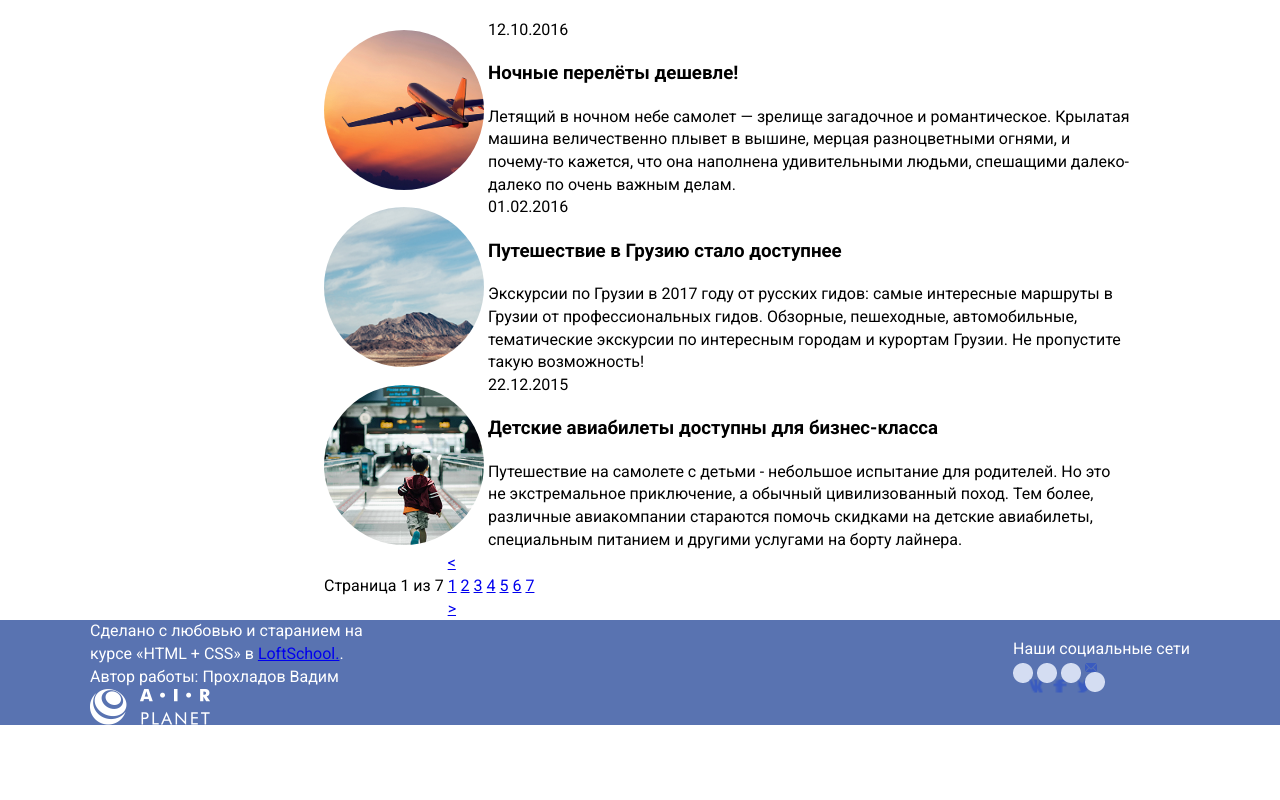
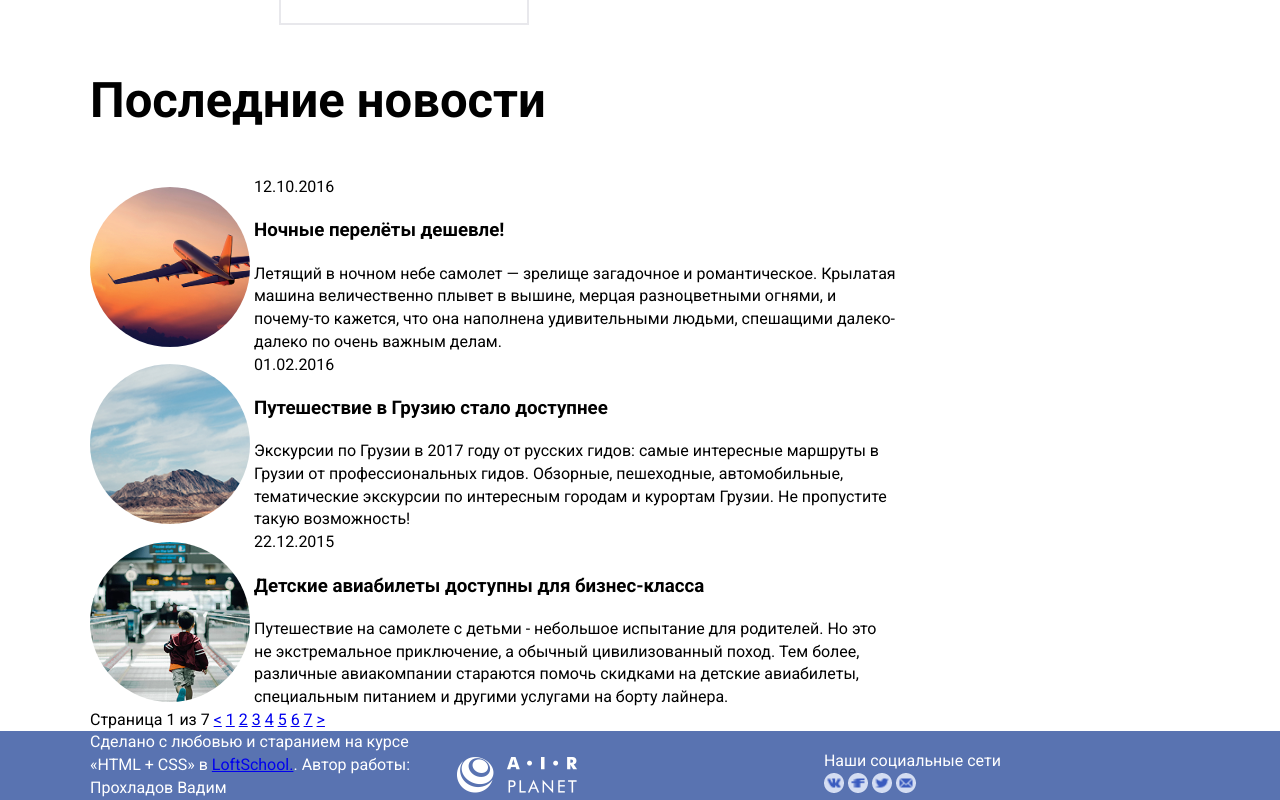
Before and after one commit to lelikkrovo/airplanet, a plain HTML site: page index.html in a window 1280 px wide. Shown: the part 1047-1847 px from the top of the page. Before the commit the page ends 1772 px from the top, so only its background shows below. Drawn offline with Linux system fonts and the light colour scheme.

Commit message:
new-html-css

```diff
--- a/index.html
+++ b/index.html
@@ -157,6 +157,8 @@
                 </div>
               </li>
             </ul>
+          </section>
+
           <div class="pagination">
                 <div class="pagination__display">
                   Страница 1 из 7
@@ -189,8 +191,6 @@
                   <a href="#" class="pagination__right">></a>
                 </div>
           </div>
-          </section>
-
 
         </div>
 
@@ -213,26 +213,26 @@
           <ul class="socials__list">
             <li class="socials__item">
               <a href="#" class="socials__link">
+                  <img src=".\img\icons\social\ellipse-mini.png" class="socials__avatar-mini" alt="img">
                   <img src=".\img\icons\social\vk.png" class="socials__avatar-img" alt="icon-vk">
-                  <img src=".\img\icons\social\ellipse-mini.png" class="socials__avatar-mini" alt="img">
               </a>
             </li>
             <li class="socials__item">
               <a href="#" class="socials__link">
+                <img src=".\img\icons\social\ellipse-mini.png" class="socials__avatar-mini" alt="img">
                 <img src=".\img\icons\social\fb.png" class="socials__avatar-img" alt="icon-fb">
-                <img src=".\img\icons\social\ellipse-mini.png" class="socials__avatar-mini" alt="img">
               </a>
             </li>
             <li class="socials__item">
               <a href="#" class="socials__link">
+                <img src=".\img\icons\social\ellipse-mini.png" class="socials__avatar-mini" alt="img">
                 <img src=".\img\icons\social\tw.png" class="socials__avatar-img" alt="icon-tw">
-                <img src=".\img\icons\social\ellipse-mini.png" class="socials__avatar-mini" alt="img">
               </a>
             </li>
             <li class="socials__item">
                 <a href="#" class="socials__link">
-                  <img src=".\img\icons\social\em.png" class="social_avatar-img" alt="icon-em">
                   <img src=".\img\icons\social\ellipse-mini.png" class="socials__avatar-mini" alt="img">
+                  <img src=".\img\icons\social\em.png" class="socials__avatar-img" alt="icon-em">
                 </a>
             </li>
           </ul>
--- a/style.css
+++ b/style.css
@@ -76,14 +76,11 @@ img {
   min-width: 1100px;
 }
 
-.sidebar, .content  {
+/* .sidebar, .content  {
   display: inline-block;
   vertical-align: top;
-}
+} */
 
-.content {
-  width: 866px;
-}
 
 .sidebar {
   width: 230px;
@@ -170,6 +167,7 @@ img {
 .tariffs__title {
   font-size: 11px;
   text-transform: uppercase;
+
 }
 
 .tariffs__cost {
@@ -204,24 +202,40 @@ img {
   transform: translate(-50%, -50%);
 }
 
+/* бордер в тарифы */
 .tariffs__item-border {
   border: 2px solid #e8e8ec;
+  width: 250px;
+  height: 450px;
+  padding-top: 40px;
 }
 
-.latestnews__avatar{
+.latestnews__avatar, .latestnews__content{
   display: inline-block;
 }
 
 .latestnews__content {
-  display: inline-block;
   text-align: left;
   width: 644px;
   height: 164px;
 }
 
-.pagination__display, .pagination__link, .pagination__item, .pagination__controlls {
+
+
+.tariffs__content-ul {
+  list-style-type: circle ;
+}
+
+/* pagination */
+
+.pagination {
+  /* display: inline; */
+  margin: 0 auto;
+}
+
+.pagination__item, .pagination__display, .pagination__controlls, .pagination__list, .pagination__link, .pagination__lef, .pagination__right  {
   display: inline-block;
-  vertical-align: middle;
+  margin: 0 auto;
 }
 
 
@@ -232,47 +246,30 @@ img {
   color: white;
 }
 
-.socials {
-  position: absolute;
-  top: 18px;
-  right: 0;
+.copyright, .logo-footer, .socials{
+  display: inline-block;
+  width: 33%;
 }
 
-.copyright {
-  display: inline-block;
-  text-align: left;
-  width: 300px;
-  height: 50px;
-}
 
-/* .logo123 {
-  display: inline-block;
-  text-align: start;
-} */
-
+/* Иконка в иконке соц. сеть */
 .socials__item {
   display: inline-block;
-  vertical-align: middle;
-}
-
-.socials__item:after {
-  content: "";
-  display: inline-block;
-  vertical-align: middle;
-}
-
-.socials__item {
   position: relative;
+  width: 20px;
   height: 20px;
-  widows: 20px;
-
 }
 
 .socials__avatar-img {
   position: absolute;
   width: 13px;
-  height: 13px;
+  height: 9px;
   top: 50%;
   left: 50%;
-  transform: translate(50%, 50%);
+  transform: translate(-50%, -50%);
 }
+
+
+
+
+/* ховер течт */
```
Lines whose indentation alone changed are shown as unchanged.
